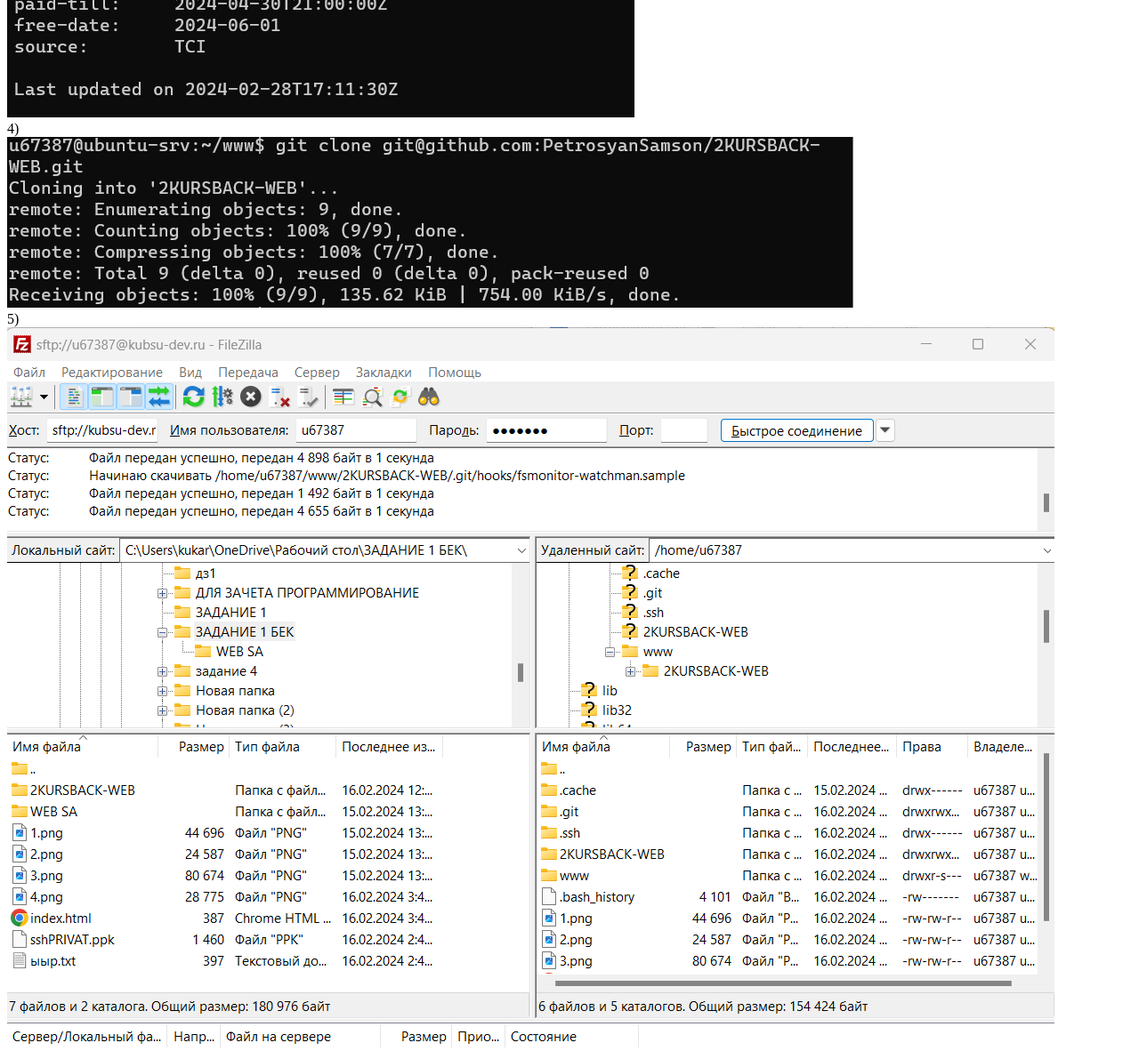
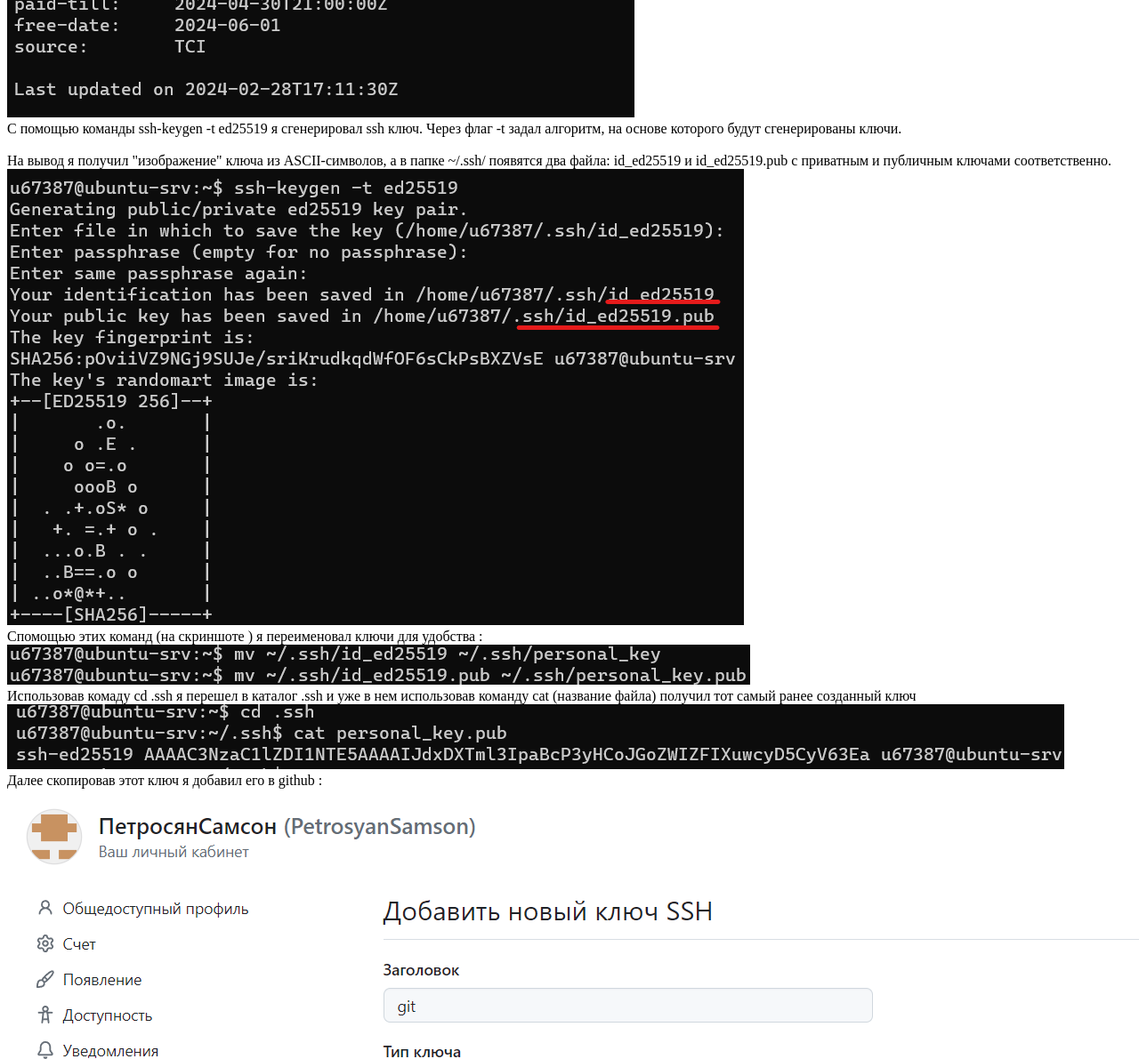
Before and after one commit to PetrosyanSamson/webBACK-1, a plain HTML site: page index.html in a window 1280 px wide. Shown: the part 3220-4411 px from the top of the page at 89% size. Drawn offline with Linux system fonts and the light colour scheme.

Commit message:
Add files via upload

```diff
--- a/index.html
+++ b/index.html
@@ -6,13 +6,17 @@
     <title>Document</title>
 </head>
 <body>
-   <h1>Задание 1</h1>
+    <h1>Задание 1</h1>
     <div>С помощью комады win+R вызвал cmd</div> <img src="cmd.png"> <br />
     <div>Подключился к учебному серверу по SSH с помощью команды ssh "имя пользователя"@"адрес учебного сервера" после чего ввел пароль</div> <img src="con.png" /> <br />
     <div>С помощью команды ping мы узнаем некоторую информацию путем отправки пакетов Internet Control Message Protocol (ICMP) на целевой хост и ожидания ответа.<br /> После завершения работы команды вы увидите небольшой отчет об ошибках, потере пакетов и статистической сводке результатов, включающей минимальное, максимальное, среднее время в мс.</div> <img src="1.png">
     <div> С помощью команды nslookup узнал A-записи и MX-записи домена kubsu.ru и kubsu-dev.ru <br /> С помощью А-записи домен прикрепляется к IP-адресу. Таким образом, А-запись позволяет найти IP.<br /> MX-запись указывает на сервер, принимающий почту для вашего домена<br /> </div> <img src="mx.png" <br />
-   <div>Спомощью команды whois я узнал информацию о сайтах kubsu.ru и kubsu-dev.ru (владелец, дата создания домена, дата и время последнего обновления и тд)</div> <img src="whois.png">
-   <div>4)</div> <img src="4.png">
-   <div>5)</div> <img src="5.png">
+    <div>Спомощью команды whois я узнал информацию о сайтах kubsu.ru и kubsu-dev.ru (владелец, дата создания домена, дата и время последнего обновления и тд)</div> <img src="whois.png"> <br />
+    <div>С помощью команды ssh-keygen -t ed25519 я сгенерировал ssh ключ. Через флаг -t задал алгоритм, на основе которого будут сгенерированы ключи.</div> <br /> На вывод я получил "изображение" ключа из ASCII-символов, а в папке ~/.ssh/ появятся два файла: id_ed25519 и id_ed25519.pub с приватным и публичным ключами соответственно. <img src="keygen.png" <br />
+    <div>Спомощью этих команд (на скриншоте ) я переименовал ключи для удобства :</div> <img src="pereim.png"<br />
+    <div>Использовав комаду cd .ssh я перешел в каталог .ssh и уже в нем использовав команду cat (название файла) получил тот самый ранее созданный ключ</div> <img src="ssh.png"    <br />
+    <div>Далее скопировав этот ключ я добавил его в github : </div> <img src="key.png" <br />
+    <div>4)</div> <img src="4.png">
+    <div>5)</div> <img src="5.png">
 </body>
 </html>
```
Also changed, not shown: key.png (added), keygen.png (added), pereim.png (added), ssh.png (added).
